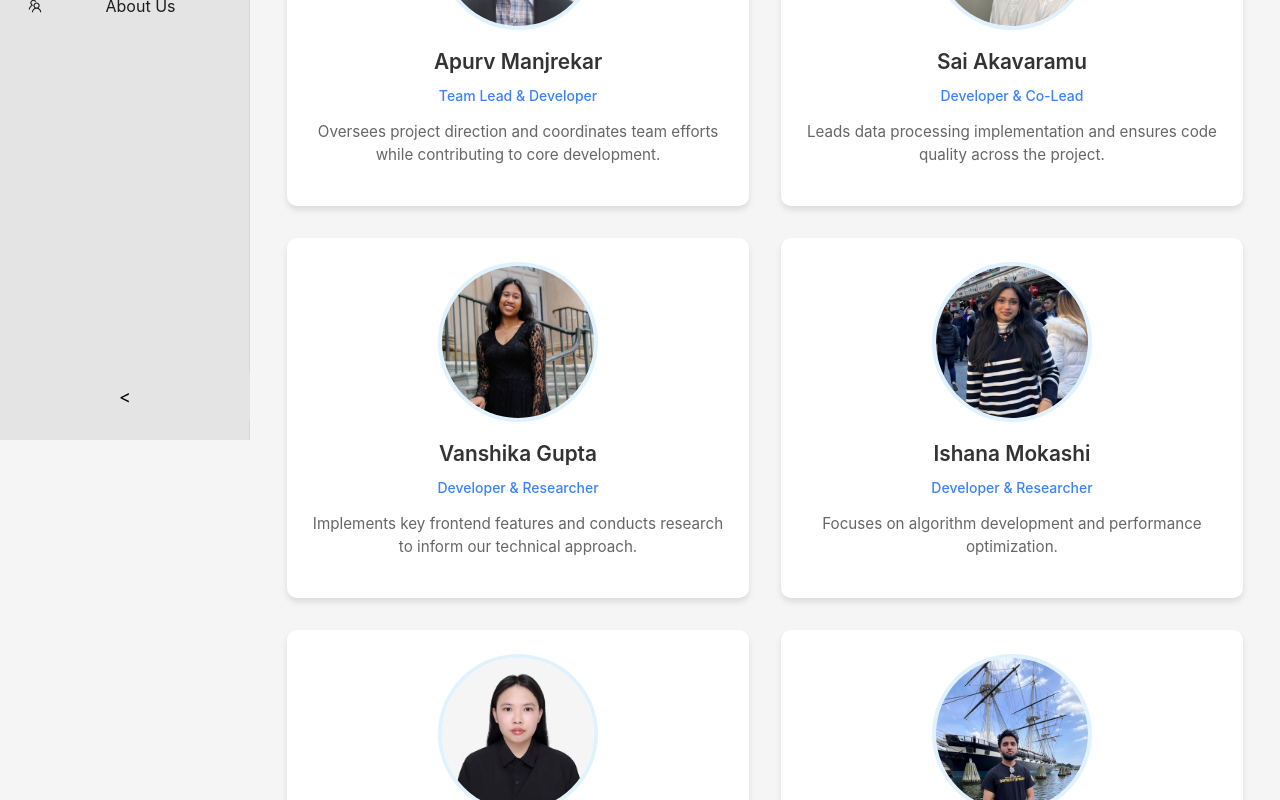
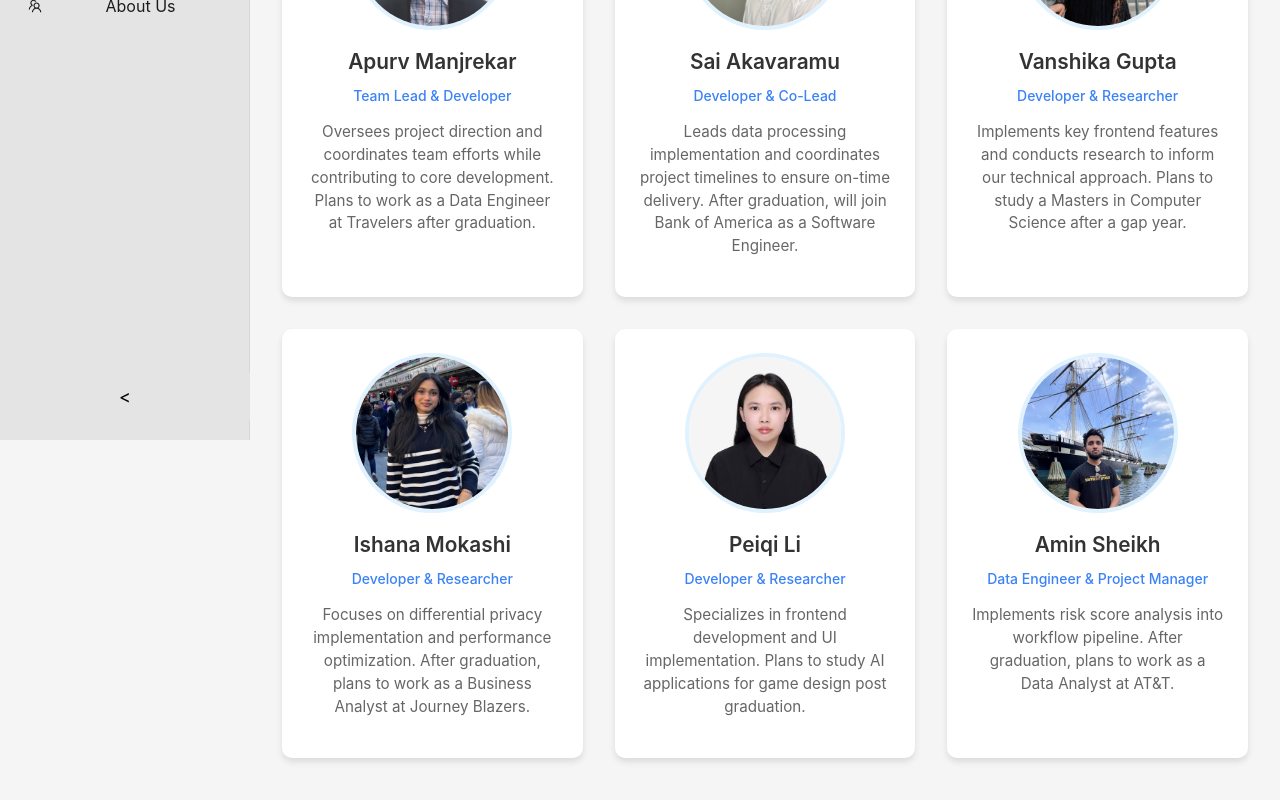
Before and after one commit to Apurv-Manjrekar/SDP, a React (Vite) app in the folder prototype/frontend/Dashboard/: page /about-us in a window 1280 px wide. Shown: the part 380-1180 px from the top of the page. Built offline with nearby package versions, Linux system fonts and the light colour scheme.

Commit message:
finished about us page

```diff
--- a/prototype/frontend/Dashboard/src/pages/AboutUs.jsx
+++ b/prototype/frontend/Dashboard/src/pages/AboutUs.jsx
@@ -31,7 +31,7 @@ const AboutUs = () => {
           <h2 className="member-name">Apurv Manjrekar</h2>
           <p className="member-role">Team Lead & Developer</p>
           <p className="member-description">
-            Oversees project direction and coordinates team efforts while contributing to core development.
+            Oversees project direction and coordinates team efforts while contributing to core development. Plans to work as a Data Engineer at Travelers after graduation.
           </p>
         </div>
 
@@ -47,7 +47,7 @@ const AboutUs = () => {
           <h2 className="member-name">Sai Akavaramu</h2>
           <p className="member-role">Developer & Co-Lead</p>
           <p className="member-description">
-            Leads data processing implementation and ensures code quality across the project.
+            Leads data processing implementation and coordinates project timelines to ensure on-time delivery. After graduation, will join Bank of America as a Software Engineer.
           </p>
         </div>
 
@@ -63,7 +63,7 @@ const AboutUs = () => {
           <h2 className="member-name">Vanshika Gupta</h2>
           <p className="member-role">Developer & Researcher</p>
           <p className="member-description">
-            Implements key frontend features and conducts research to inform our technical approach.
+            Implements key frontend features and conducts research to inform our technical approach. Plans to study a Masters in Computer Science after a gap year.
           </p>
         </div>
 
@@ -79,7 +79,7 @@ const AboutUs = () => {
           <h2 className="member-name">Ishana Mokashi</h2>
           <p className="member-role">Developer & Researcher</p>
           <p className="member-description">
-            Focuses on algorithm development and performance optimization.
+            Focuses on differential privacy implementation and performance optimization. After graduation, plans to work as a Business Analyst at Journey Blazers.
           </p>
         </div>
 
@@ -95,7 +95,7 @@ const AboutUs = () => {
           <h2 className="member-name">Peiqi Li</h2>
           <p className="member-role">Developer & Researcher</p>
           <p className="member-description">
-            Specializes in user interface implementation.
+            Specializes in frontend development and UI implementation. Plans to study AI applications for game design post graduation.
           </p>
         </div>
 
@@ -111,7 +111,7 @@ const AboutUs = () => {
           <h2 className="member-name">Amin Sheikh</h2>
           <p className="member-role">Data Engineer & Project Manager</p>
           <p className="member-description">
-            Manages project timelines and implemented risk score analysis.
+            Implements risk score analysis into workflow pipeline. After graduation, plans to work as a Data Analyst at AT&T.
           </p>
         </div>
       </div>
```
